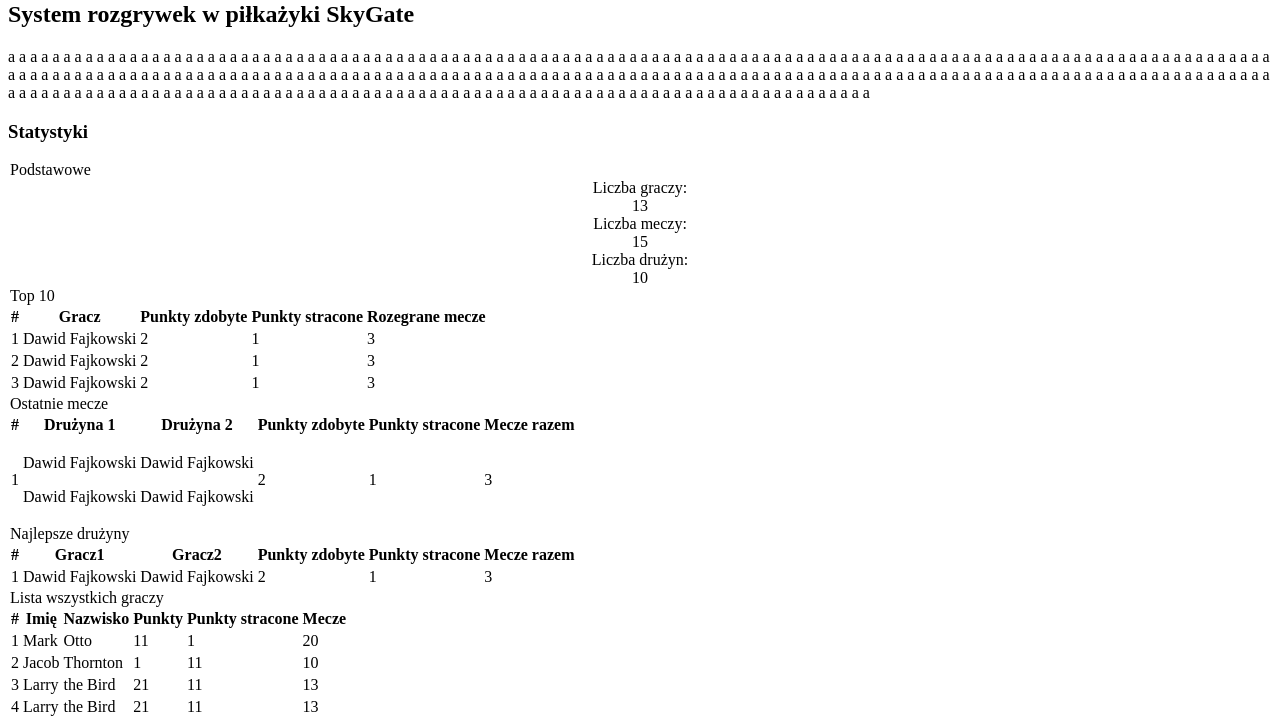
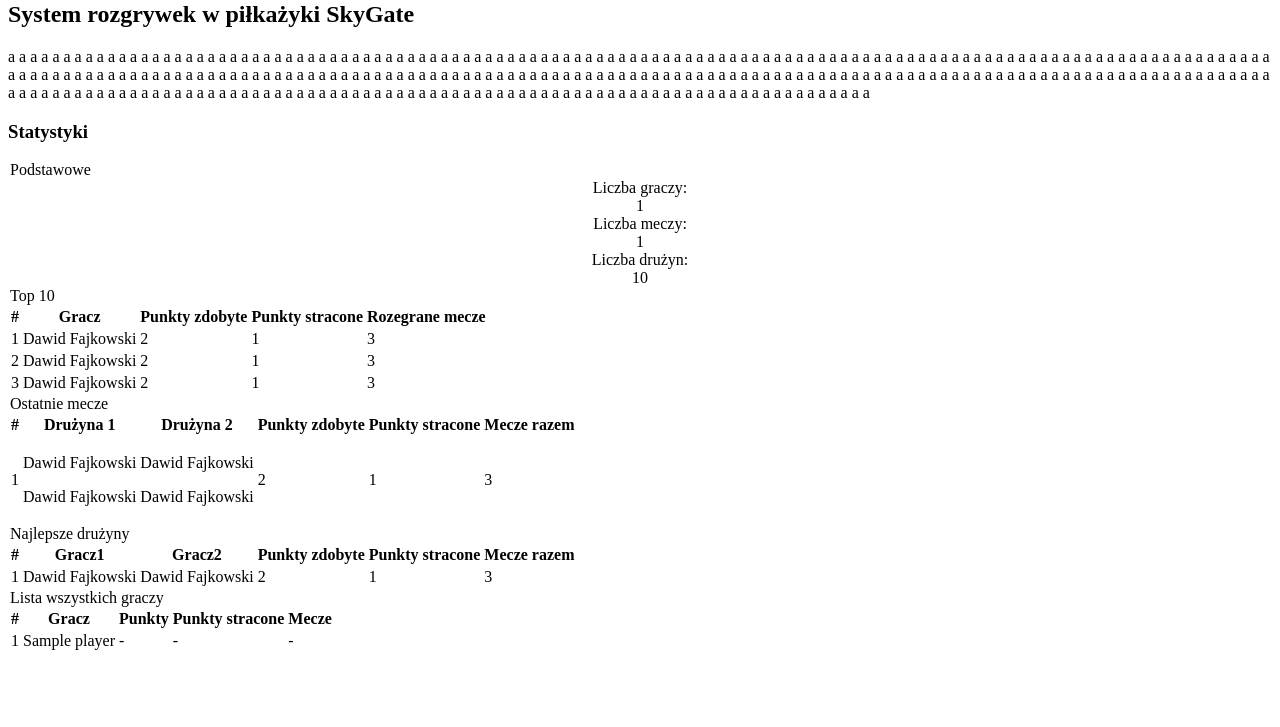
Before and after one commit to przeor/SkySoccer, a Python web app: template skysoccer/templates/index2.html in a window 1280 px wide. Shown: the part 232-959 px from the top of the page. After the commit the page ends 882 px from the top, so only its background shows below. Run offline with Jinja, Linux system fonts and the light colour scheme; the template is opened without the code that fills it: most values are stand-ins (such as "Sample title", 1, 10 or a date in 2020).

Commit message:
Repair bugs.

```diff
--- a/mkfile.py
+++ b/mkfile.py
@@ -94,6 +94,7 @@
 @AddTask
 class test(BaseTask):
     dependencys = [
+        frontendini.dependency_FileExists(),
         AlwaysRebuild()
     ]
     def build(self):
--- a/skysoccer/settings/default.py
+++ b/skysoccer/settings/default.py
@@ -2,5 +2,5 @@
     settings['project_name'] = 'SkySoccer'
     settings['dbhost'] = 'localhost'
     settings['dbport'] = 27017
-    settings['dbname'] = 'skysoccer'
+    settings['dbname'] = 'test'
     return settings
--- a/skysoccer/templates/index2.html
+++ b/skysoccer/templates/index2.html
@@ -63,9 +63,9 @@
     <center>
       <div class="row">
         <div class="span2">Liczba graczy:</div>
-        <div class="span2">13</div>
+        <div class="span2">{{players_count}}</div>
         <div class="span2">Liczba meczy:</div>
-        <div class="span2">15</div>
+        <div class="span2">{{matches_count}}</div>
         <div class="span2">Liczba drużyn:</div>
         <div class="span2">10</div>
       </div>
@@ -161,46 +161,24 @@
       <thead>
         <tr>
           <th>#</th>
-          <th>Imię</th>
-          <th>Nazwisko</th>
+          <th>Gracz</th>
           <th>Punkty</th>
           <th>Punkty stracone</th>
           <th>Mecze</th>
         </tr>
       </thead>
       <tbody>
-        <tr>
-          <td>1</td>
-          <td>Mark</td>
-          <td>Otto</td>
-          <td>11</td>
-          <td>1</td>
-          <td>20</td>
-        </tr>
-        <tr>
-          <td>2</td>
-          <td>Jacob</td>
-          <td>Thornton</td>
-          <td>1</td>
-          <td>11</td>
-          <td>10</td>
-        </tr>
-        <tr>
-          <td>3</td>
-          <td>Larry</td>
-          <td>the Bird</td>
-          <td>21</td>
-          <td>11</td>
-          <td>13</td>
-        </tr>
-        <tr>
-          <td>4</td>
-          <td>Larry</td>
-          <td>the Bird</td>
-          <td>21</td>
-          <td>11</td>
-          <td>13</td>
-        </tr>
+        {% if players %}
+          {% for player in players %}
+            <tr>
+              <td>{{loop.index}}</td>
+              <td>{{player}}</td>
+              <td>-</td>
+              <td>-</td>
+              <td>-</td>
+            </tr>
+          {% endfor %}
+        {% endif %}
       </tbody>
     </table>
     <!-- ##################################################### -->
```
Also changed, not shown: skysoccer/controllers/homepage.py (+6 -2 lines), skysoccer/templates/test.html (deleted, +0 -13 lines), skysoccer/test/index.py (+6 -6 lines).
